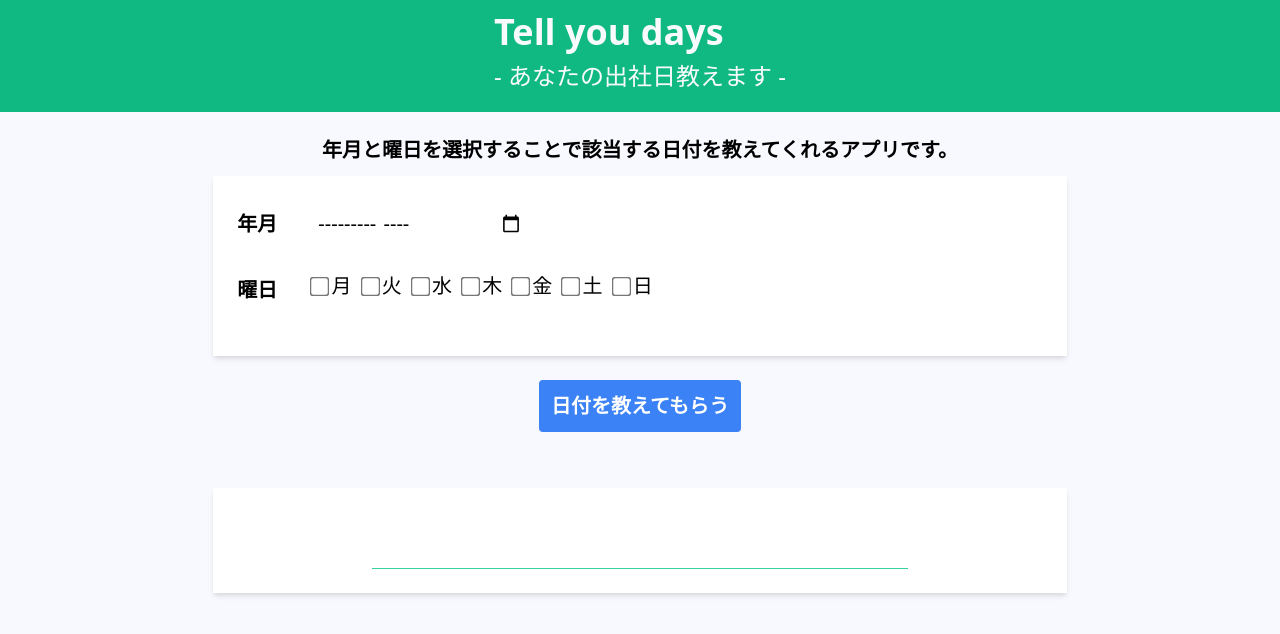
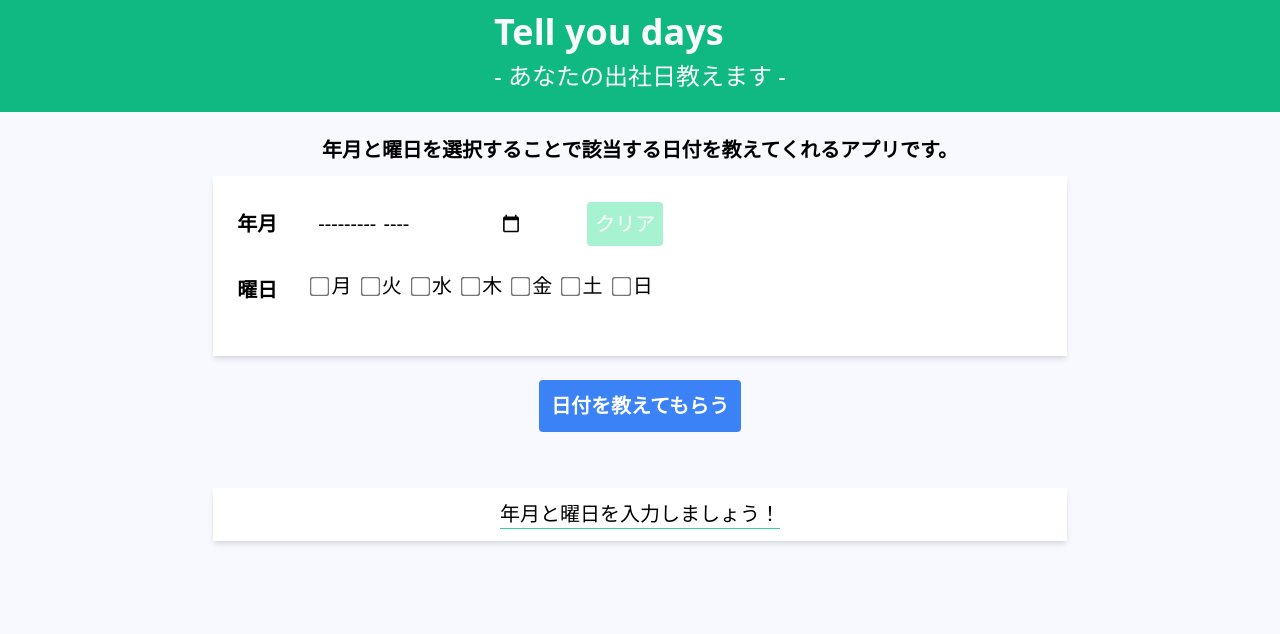
Before and after one commit to miily8310s/tell-me-days, a Svelte app: page / in a window 1280 px wide. Shown: the top 634 px of the page. Built offline with nearby package versions, Linux system fonts and the light colour scheme.

Commit message:
add return days event

```diff
--- a/src/components/Form.svelte
+++ b/src/components/Form.svelte
@@ -7,19 +7,33 @@ import { getDay } from "date-fns";
   let weekDays = []
   let resultDays = []
 
-  function testff() {
+  function getResultDays() {
     if(yeanMonth !== '' && weekDays.length !== 0) {
+      resultDays = []
       const testMonth = new Date(yeanMonth)
       const testDaysinMonth = getDaysInMonth(testMonth)
 
-      for (let i = 0; i < testDaysinMonth; i++) {
+      for (let i = 1; i <= testDaysinMonth; i++) {
         const testDay = new Date(testMonth.getFullYear(), testMonth.getMonth() , i)
         if ((weekDays.indexOf(getDay(testDay))) > -1) {
           resultDays.push(i)
         }
       }
-      console.log(resultDays)
+      document.getElementById('answer').textContent = resultDays.join(' ')
     }
+  }
+
+  function resetState() {
+    yeanMonth = ''
+    weekDays = []
+    resultDays = []
+  }
+
+  function copyDays() {
+    console.log(document.querySelector("p.border-b"))
+    const copyText:HTMLInputElement = <HTMLInputElement>document.querySelector("p.border-b");
+    copyText.select();
+    document.execCommand("copy");
   }
 
 </script>
@@ -30,6 +44,7 @@ import { getDay } from "date-fns";
     <div class="flex flex-row items-center sm:text-xl text-sm leading-4 mb-6">
       <label for="" class="mr-10 font-semibold break-normal">年月</label>
       <input type="month" class="h-12 leading-6" bind:value={yeanMonth}>
+      <button on:click={() => resetState()} class="ml-16 p-2 bg-green-200 rounded text-white">クリア</button>
     </div>
     <div class="flex flex-row items-center sm:text-xl text-sm leading-4 mb-6">
       <label for="weekday" class="mr-9 font-semibold break-normal sm:w-1/12 w-10 xl:w-10">曜日</label>
@@ -66,14 +81,17 @@ import { getDay } from "date-fns";
     </div>
   </div>
   <button
-    class="md:text-xl text-sm font-semibold leading-4 p-3 text-white bg-blue-500 rounded"
-    on:click={testff}
+    class="md:text-xl text-sm font-semibold leading-4 p-3 text-white bg-blue-500 hover:bg-blue-700 rounded"
+    on:click={() => getResultDays()}
   >
     日付を教えてもらう
   </button>
-  <div class="shadow-md p-6 w-full md:w-2/3 mt-14 flex justify-center bg-white">
-    <div class="w-full md:w-2/3 py-3 text-2xl text-center border-b border-green-400">
-      <input type="text" bind:value={resultDays}>
-    </div>
+  <div class="shadow-md px-6 py-3 w-full md:w-2/3 mt-14 flex justify-center flex-wrap text-xl bg-white">
+    <p class="border-b border-green-400">{resultDays.length !== 0? resultDays.join(' ') : '年月と曜日を入力しましょう！'}</p>
+    {#if resultDays.length !== 0}
+    	<button on:click={() => copyDays()} class="ml-7 p-1 bg-green-400 hover:bg-green-600 text-sm rounded">
+    		コピー
+    	</button>
+    {/if}
   </div>
 </div>
--- a/src/main.ts
+++ b/src/main.ts
@@ -1,10 +1,8 @@
 import App from './App.svelte';
 
 const app = new App({
-	target: document.body,
-	props: {
-		name: 'world'
-	}
+  target: document.body,
+  props: {},
 });
 
 export default app;
```
